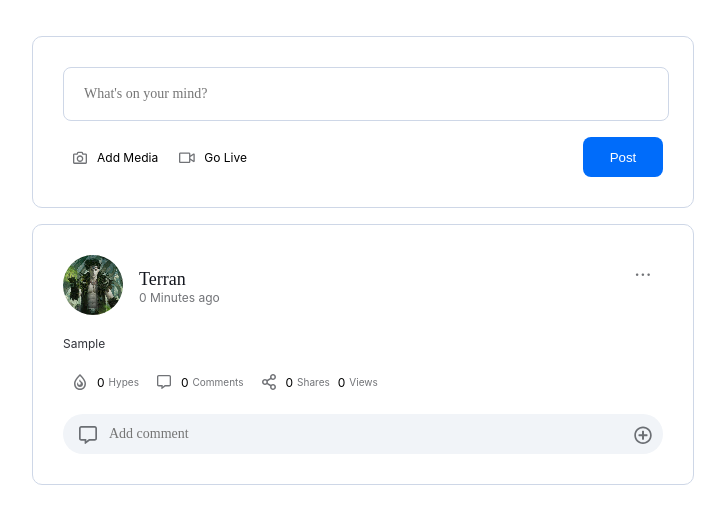
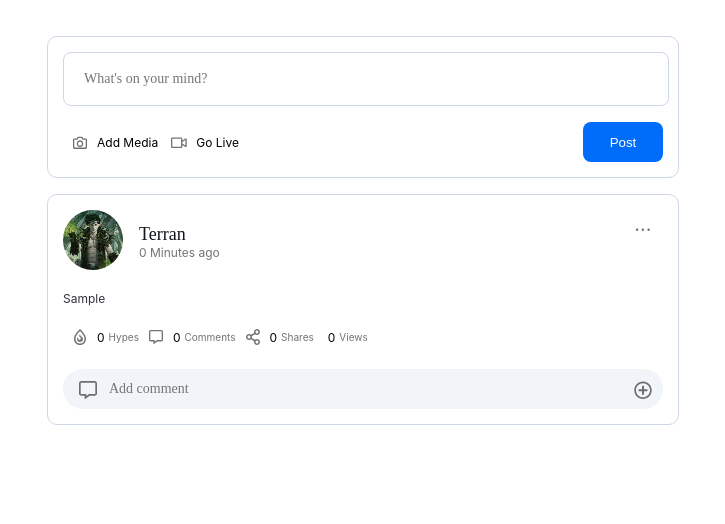
Before and after one commit to brasskneecap/personal-projects, a React (Create React App) app in the folder assessment/: page / in a window 1280 px wide. Both pictures are taken after typing "Sample" into the empty fields and a click on the button "Post". Shown: the top 524 px of the page, without its empty margins (277-1002 px from the left). Built offline with nearby package versions, Linux system fonts and the light colour scheme.

Commit message:
Removed unnecessary margins

```diff
--- a/assessment/src/App.css
+++ b/assessment/src/App.css
@@ -31,11 +31,11 @@
 .base-container {
   margin: auto;
   margin-top: 16px;
-  padding: 30px;
+  padding: 15px;
   background-color: white;
   border: 1px solid #CED7E7;
   border-radius: 10px;
-  width: 60%;
+  width: 80%;
   max-width: 600px;
 }
 
@@ -144,8 +144,11 @@
 .type-display {
   font-size: 10px;
   font-weight: 400;
-  margin-right: 8px;
   color: var(--color-gray);
+}
+
+.view-display {
+  margin-left: 14px;
 }
 
 .comment-container {
--- a/assessment/src/components/PostInteraction.js
+++ b/assessment/src/components/PostInteraction.js
@@ -38,7 +38,7 @@ const PostInteraction = ({ reactions, postId }) => {
             <Interaction component={<CommentSVG />} typeCount={reactions.comments} typeText="Comments" onClickHandler={handleCommentClick} />
             <Interaction component={<ShareSVG />} typeCount={reactions.shares} typeText="Shares" onClickHandler={handleShareClick} />
             <div className="interaction-content">
-                <span className="count-display">{reactions.views}</span><span className="type-display">Views</span>
+                <span className="count-display view-display">{reactions.views}</span><span className="type-display">Views</span>
             </div>
         </div>
     )
```
